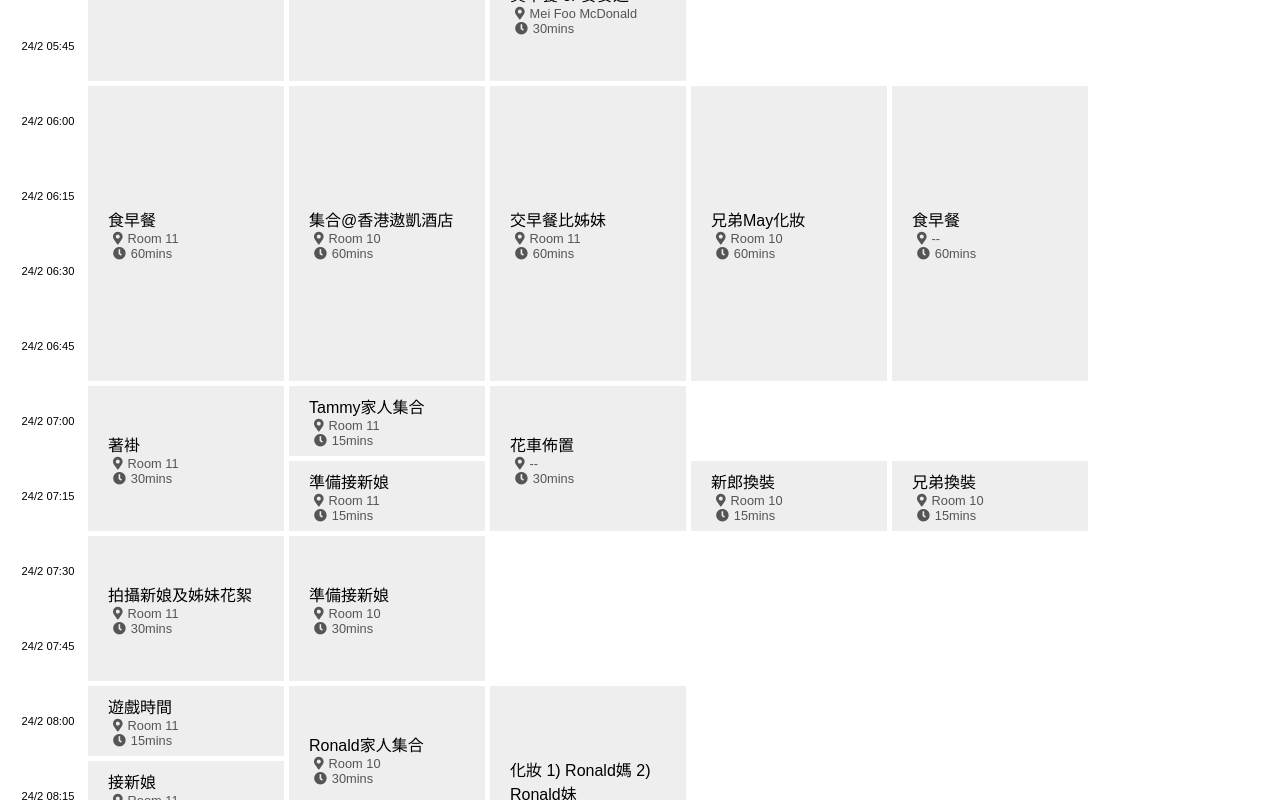
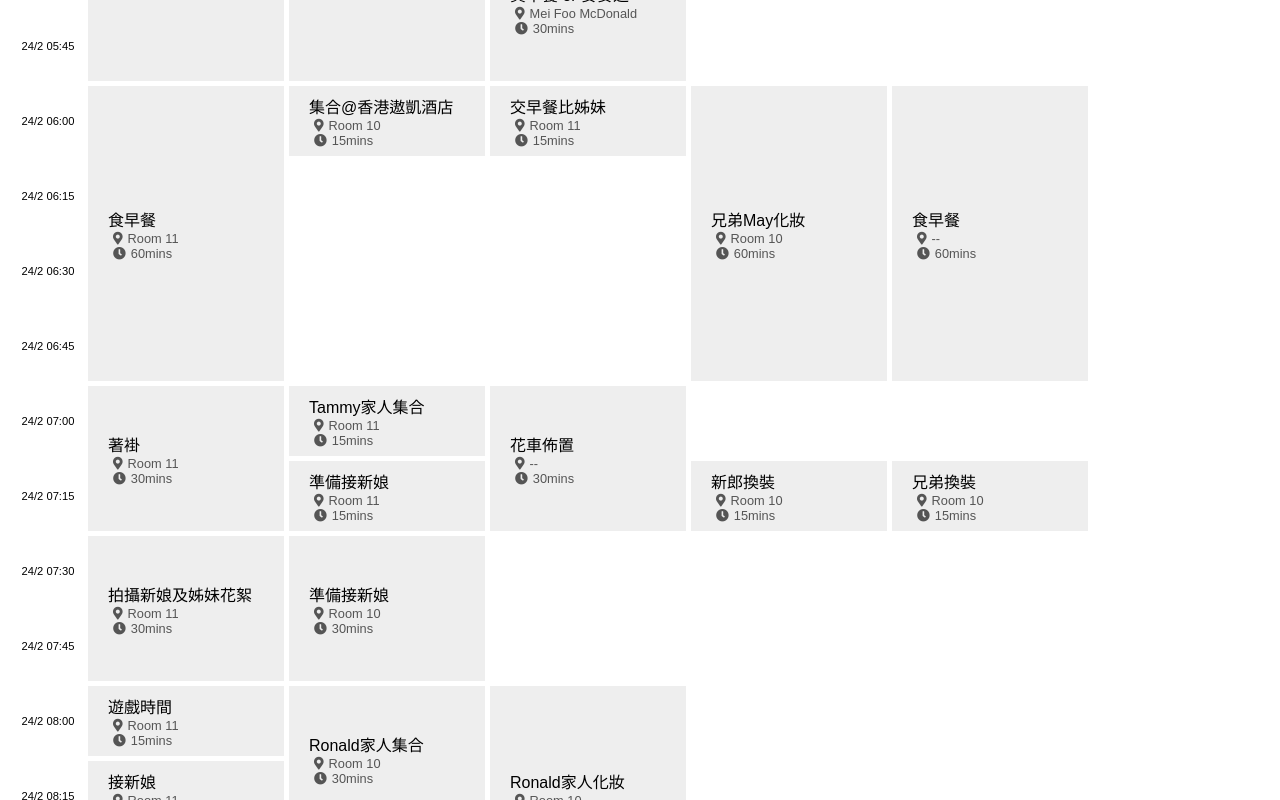
Before and after one commit to lkachun9129/tammy-ronald-bigday-240224, an Angular app: page / in a window 1280 px wide. Shown: the part 5140-5940 px from the top of the page. Built offline with nearby package versions, Linux system fonts and the light colour scheme.

Commit message:
Updated schedules

```diff
--- a/src/app/schedules/schedules.ts
+++ b/src/app/schedules/schedules.ts
@@ -379,7 +379,7 @@ export const schedules: EventInput[] = [
         remarks:[]
     },{
         startDateTime:'24/2 06:00',
-        duration:60,
+        duration:15,
         description:`集合@香港遨凱酒店`,
         venue:'Room 10',
         participants:['Ronald','所有兄弟','車手'],
@@ -387,7 +387,7 @@ export const schedules: EventInput[] = [
         remarks:['泊車後通知車位號碼']
     },{
         startDateTime:'24/2 06:00',
-        duration:60,
+        duration:15,
         description:`交早餐比姊妹`,
         venue:'Room 11',
         participants:['兄弟X','姊妹X'],
@@ -452,13 +452,11 @@ export const schedules: EventInput[] = [
     },{
         startDateTime:'24/2 08:00',
         duration:45,
-        description:`化妝
-    1) Ronald媽
-    2) Ronald妹`,
+        description:`Ronald家人化妝`,
         venue:'Room 10',
         participants:['Ronald家人'],
         gears:['Ronald家人襟花'],
-        remarks:[]
+        remarks:['1) Ronald媽','2) Ronald妹']
     },{
         startDateTime:'24/2 08:30',
         duration:30,
```
